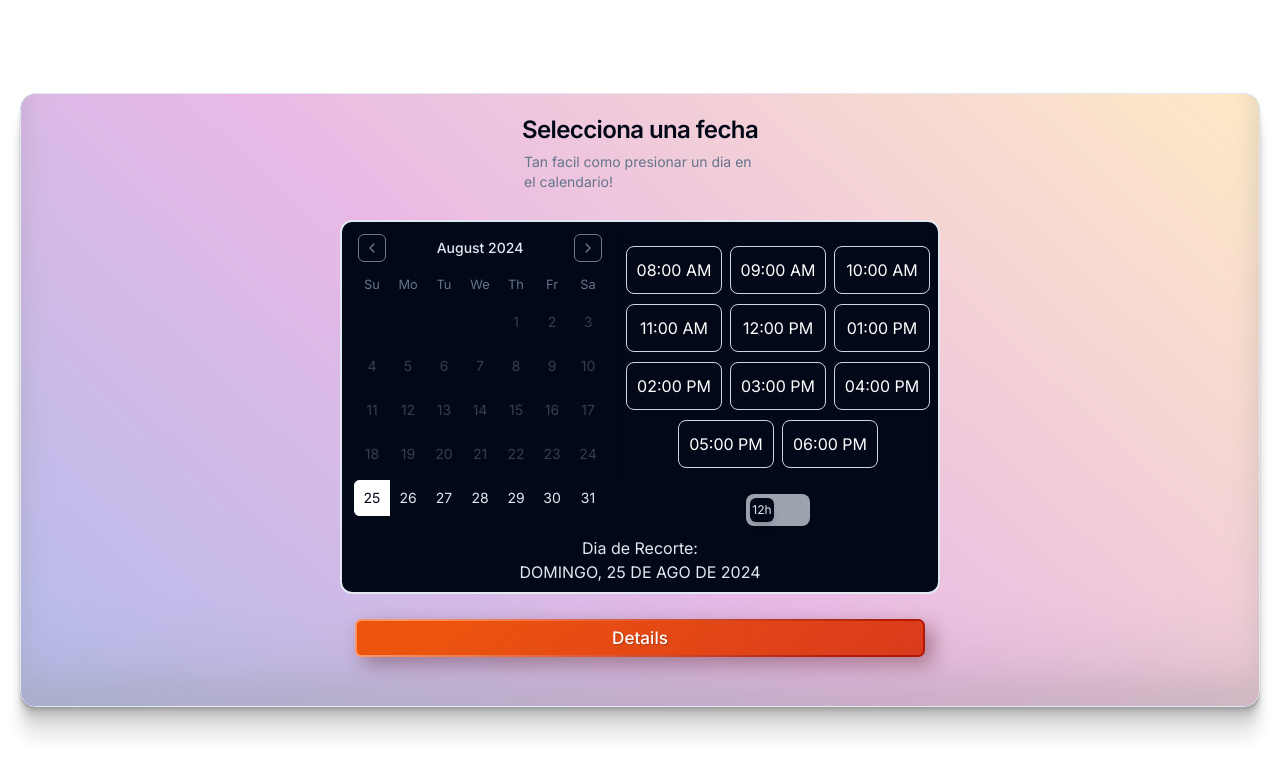
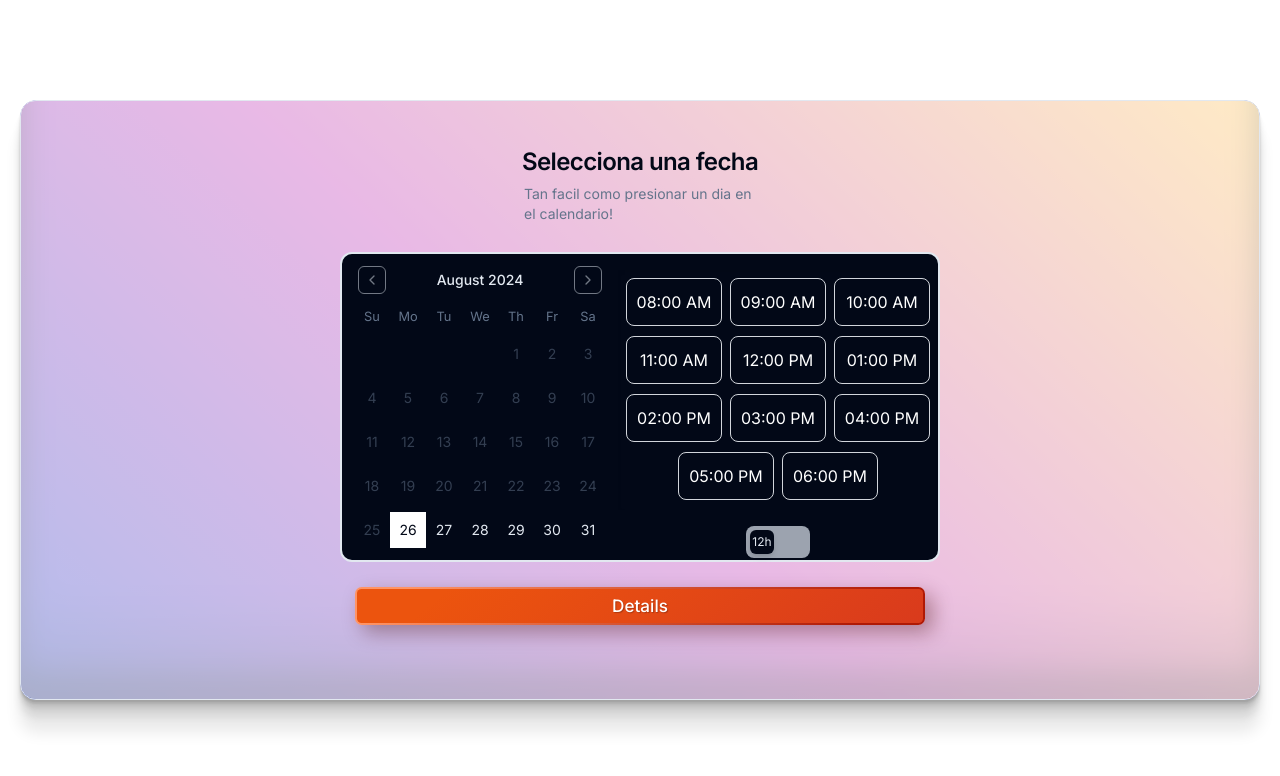
Before and after one commit to bySharkster/booking-app, a Next.js app: page /booking in a window 1280 px wide. Shown: the top 776 px of the page. Built offline with nearby package versions, Linux system fonts and the light colour scheme.

Commit message:
Features: Added Calendar Controls

```diff
--- a/components/Booking.tsx
+++ b/components/Booking.tsx
@@ -41,20 +41,35 @@ export const Booking = () => {
 
 const BookingComponent = memo(
   ({ setState }: { setState: (state: string) => void }) => {
-    const [date, setDate] = React.useState<Date | undefined>(new Date());
+    const today = new Date();
+    const tomorrow: Date = new Date();
+    tomorrow.setDate(today.getDate() + 1);
+    const [date, setDate] = React.useState<Date | undefined>(tomorrow);
+    const [time, setTime] = React.useState<string | undefined>(undefined);
     const { toast } = useToast();
+
+    const handleSelectTime = (time: string) => {
+      setTime(time);
+    };
 
     const handleClick = () => {
       // TODO - Handle the date
       // Date Handles correctly fix timePicker component since have to press twice time button to actually select the time
-
-      console.log("Date: ", date);
-      setState("details");
-      toast({
-        title: "Scheduled: Catch up ",
-        description: `${date?.toLocaleTimeString()} - ${date?.toLocaleDateString()}`,
-        action: <ToastAction altText="Goto schedule to undo">Undo</ToastAction>,
-      });
+      if (time !== undefined) {
+        setState("details");
+        toast({
+          title: "Scheduled: Catch up ",
+          description: `${date?.toLocaleTimeString()} - ${date?.toLocaleDateString()}`,
+          action: (
+            <ToastAction altText="Goto schedule to undo">Undo</ToastAction>
+          ),
+        });
+      } else {
+        toast({
+          title: "Error",
+          description: "Please select a time",
+        });
+      }
     };
 
     return (
@@ -74,22 +89,11 @@ const BookingComponent = memo(
                 onSelect={setDate}
                 className="text-input"
               />
-              <TimePicker selected={date} onSelect={setDate} />
-            </div>
-            <div className="text-center py-2 flex flex-col text-input text-md">
-              <span>Dia de Recorte: </span>
-              <span>
-                {date
-                  ? date
-                      .toLocaleDateString("es-PR", {
-                        weekday: "long",
-                        year: "numeric",
-                        month: "short",
-                        day: "2-digit",
-                      })
-                      .toUpperCase()
-                  : `Selecciona un dia`}
-              </span>
+              <TimePicker
+                selected={date}
+                onSelect={setDate}
+                onSelectTime={handleSelectTime}
+              />
             </div>
           </section>
           <div className="w-full flex items-center justify-center py-6">
--- a/components/ui/calendar.tsx
+++ b/components/ui/calendar.tsx
@@ -16,10 +16,13 @@ function Calendar({
   showOutsideDays = false,
   ...props
 }: CalendarProps) {
+  const today = new Date();
+  const tomorrow: Date = new Date();
+  tomorrow.setDate(today.getDate() + 1);
   return (
     <DayPicker
       showOutsideDays={showOutsideDays}
-      disabled={{ before: new Date() }}
+      disabled={{ before: tomorrow }}
       className={cn("p-3", className)}
       classNames={{
         months: "flex flex-col sm:flex-row space-y-4 sm:space-x-4 sm:space-y-0",
--- a/components/ui/timePicker.tsx
+++ b/components/ui/timePicker.tsx
@@ -6,9 +6,11 @@ import { DayPicker } from "react-day-picker";
 function TimePicker({
   selected,
   onSelect,
+  onSelectTime,
 }: {
   selected: Date | undefined;
   onSelect: (date: Date) => void;
+  onSelectTime: (time: string) => void;
 }) {
   const [selectedTime, setSelectedTime] = useState<string | null>(null);
 
@@ -70,6 +72,7 @@ function TimePicker({
 
   const handleSelectTime = (time: string) => {
     setSelectedTime(time);
+    onSelectTime(time);
   };
 
   return (
```
